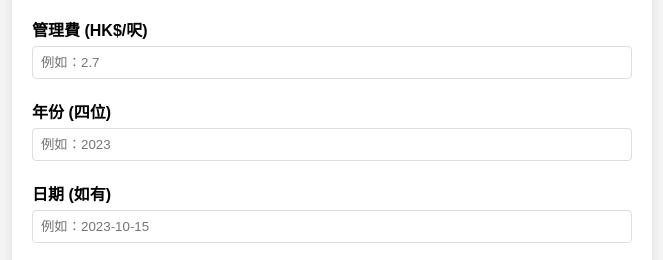
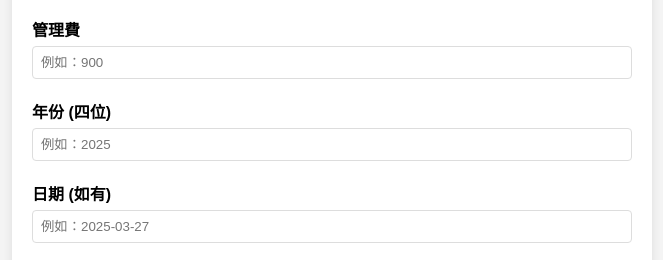
Before and after one commit to heainf/hkmf, a plain HTML site: page index.html in a window 1280 px wide. Shown: the part 486-746 px from the top of the page, without its empty margins (308-971 px from the left). Drawn offline with Linux system fonts and the light colour scheme.

Commit message:
Update index.html

```diff
--- a/index.html
+++ b/index.html
@@ -104,14 +104,14 @@
             <label for="area">實用面積 (平方呎)</label>
             <input type="text" id="area" name="area" placeholder="例如：300">
 
-            <label for="managementFee">管理費 (HK$/呎)</label>
-            <input type="text" id="managementFee" name="managementFee" placeholder="例如：2.7">
+            <label for="managementFee">管理費</label>
+            <input type="text" id="managementFee" name="managementFee" placeholder="例如：900">
 
             <label for="year">年份 (四位)</label>
-            <input type="text" id="year" name="year" maxlength="4" placeholder="例如：2023">
+            <input type="text" id="year" name="year" maxlength="4" placeholder="例如：2025">
 
             <label for="date">日期 (如有)</label>
-            <input type="text" id="date" name="date" placeholder="例如：2023-10-15">
+            <input type="text" id="date" name="date" placeholder="例如：2025-03-27">
 
             <label for="comments">備註</label>
             <textarea id="comments" name="comments" rows="4" placeholder="其他相關信息"></textarea>
```
